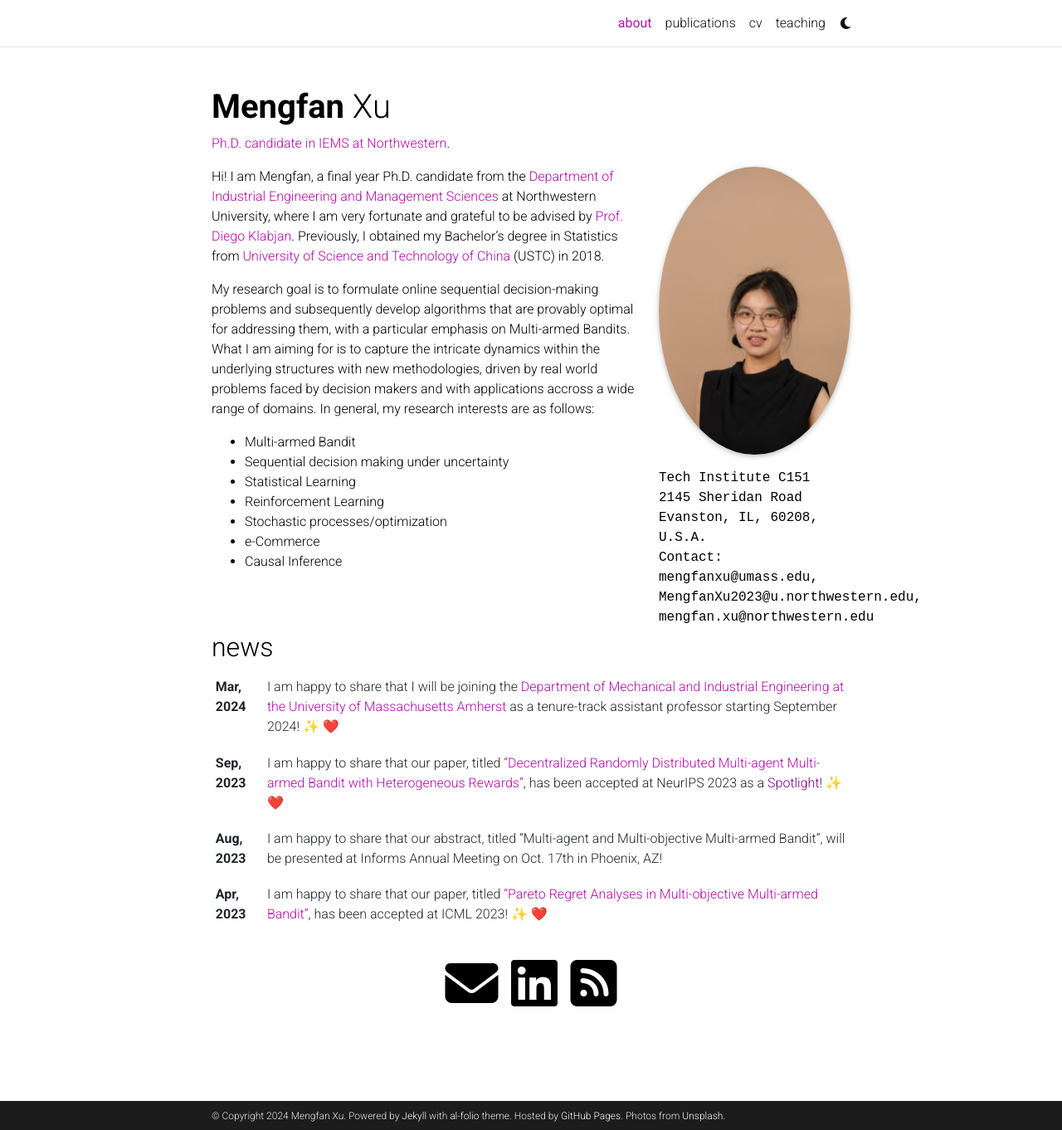
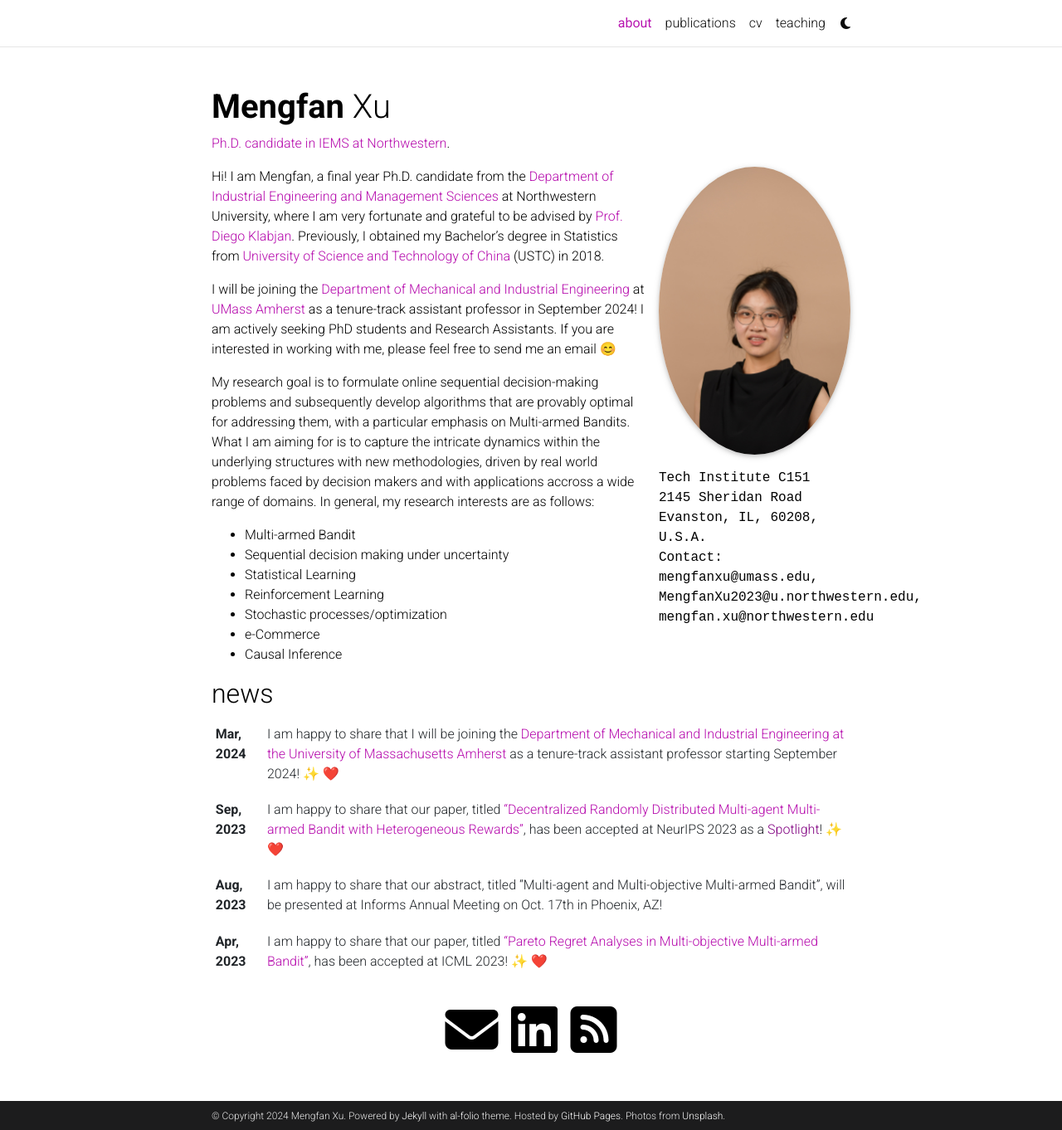
Before and after one commit to mengfanxu1997/mengfanxu1997.github.io, a Jekyll site: the page built from _pages/about.md, in a window 1280 px wide and 1362 px high. Shown: the whole window at 83% size. Built offline with Jekyll 4.4.1, drawn with Linux system fonts in a browser that asks for light colours; full-size pictures stand in for the smaller copies a plugin makes; emoji names are drawn with the system emoji font; comment, search, counter and statistics services are not loaded; a style sheet for code colours, icons or effects is not loaded.

Commit message:
Update about.md

```diff
--- a/_pages/about.md
+++ b/_pages/about.md
@@ -22,6 +22,8 @@
 
 Hi! I am Mengfan, a final year Ph.D. candidate from the [Department of Industrial Engineering and Management Sciences](https://www.mccormick.northwestern.edu/industrial/) at Northwestern University, where I am very fortunate and grateful to be advised by [Prof. Diego Klabjan](https://dynresmanagement.com/vita.html). Previously, I obtained my Bachelor's degree in Statistics from [University of Science and Technology of China](https://en.ustc.edu.cn/) (USTC) in 2018.
 
+I will be joining the [Department of Mechanical and Industrial Engineering](https://www.umass.edu/engineering/about/directory?s=&field_person__profile_type_ref_target_id%5B411%5D=411&field_person__related_programs_target_id%5B91%5D=91&field_person__related_programs_target_id%5B156%5D=156&page=0) at [UMass Amherst](https://www.umass.edu/) as a tenure-track assistant professor in September 2024! I am actively seeking PhD students and Research Assistants. If you are interested in working with me, please feel free to send me an email :blush:
+
 My research goal is to formulate online sequential decision-making problems and subsequently develop algorithms that are provably optimal for addressing them, with a particular emphasis on Multi-armed Bandits. What I am aiming for is to capture the intricate dynamics within the underlying structures with new methodologies, driven by real world problems faced by decision makers and with applications accross a wide range of domains. In general, my research interests are as follows:
   - Multi-armed Bandit
   - Sequential decision making under uncertainty
```
